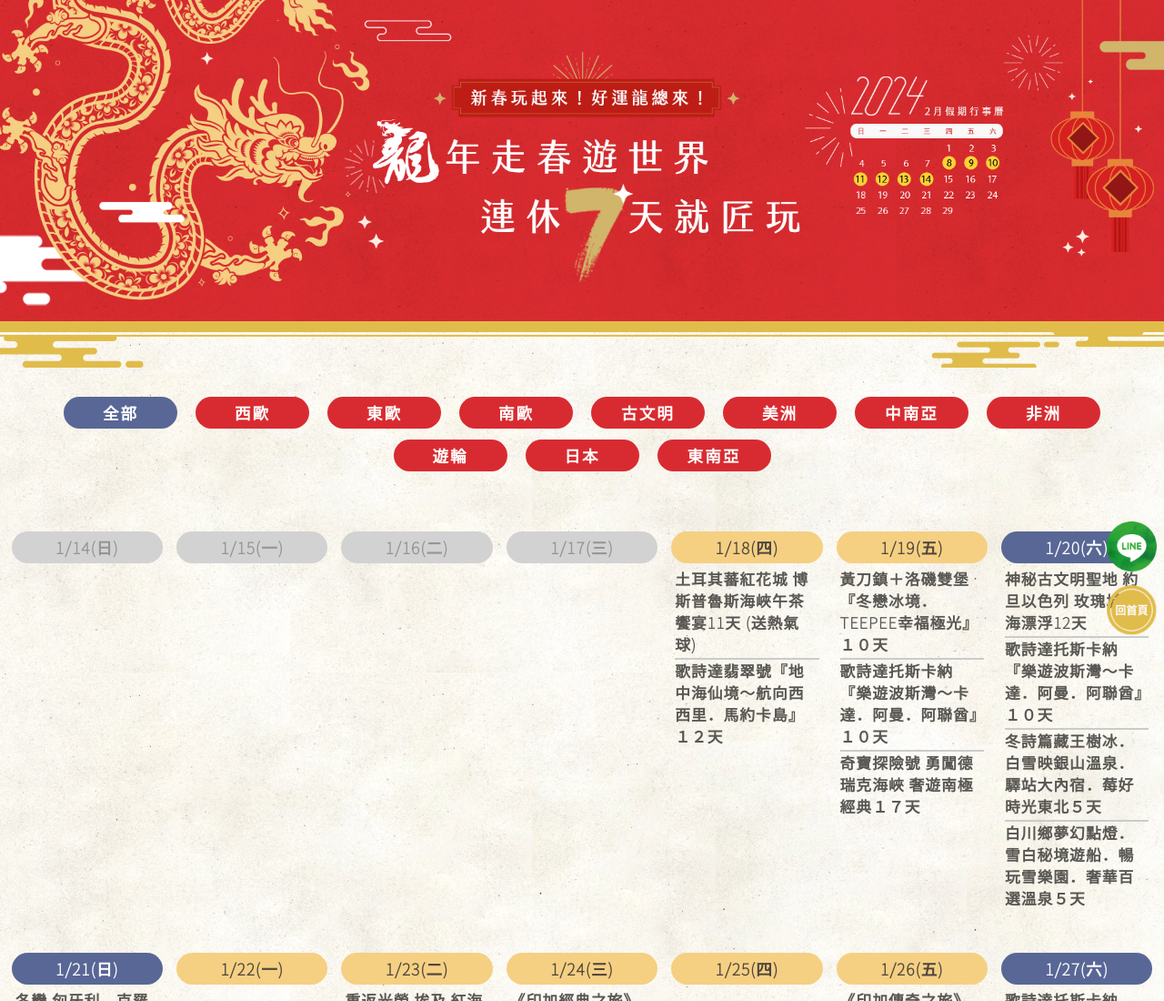
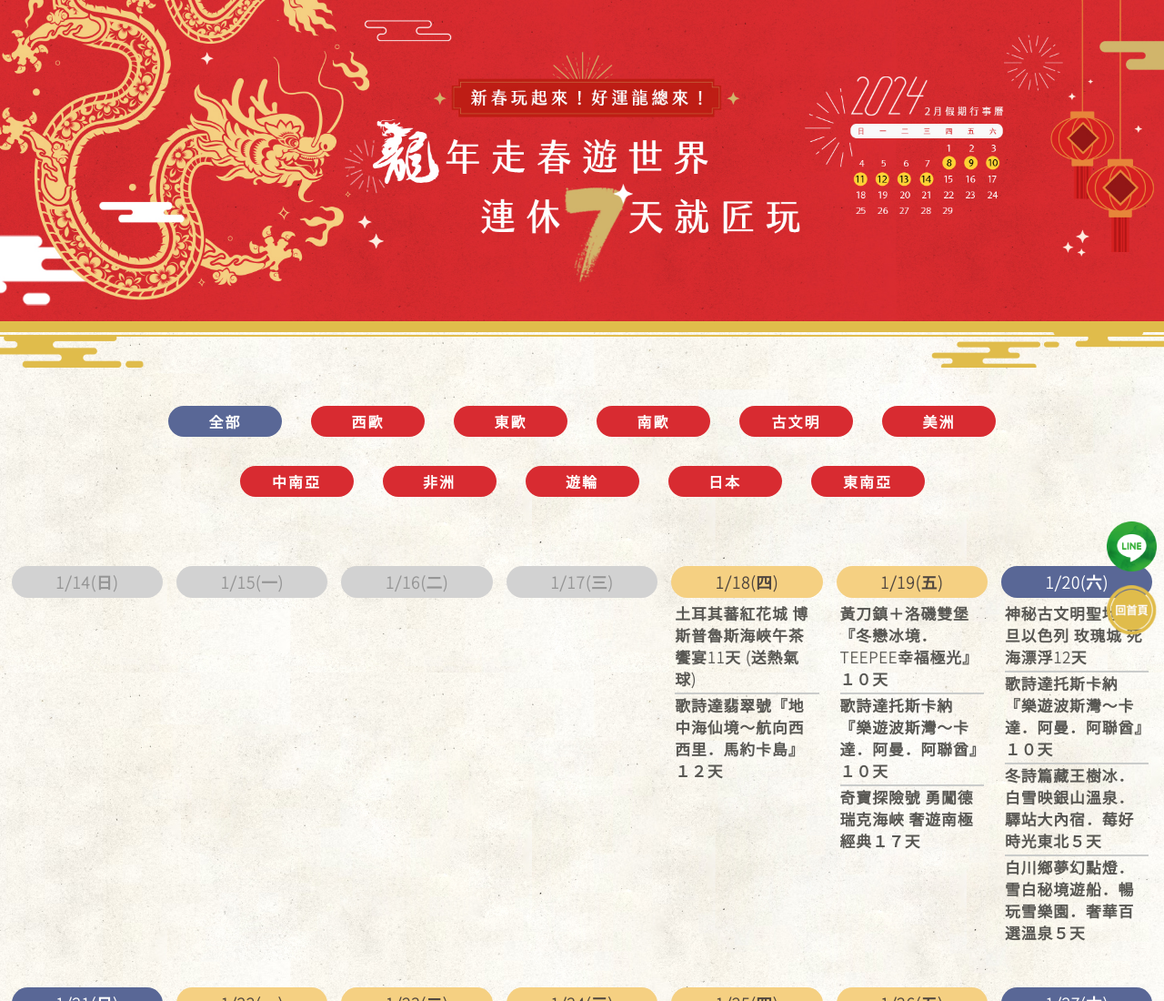
Before and after one commit to aac219oo/artisan-2024CNY, a plain HTML site: page index.html in a window 1280 px wide. Shown: the top 1100 px of the page at 91% size. Drawn offline with nearby package versions, Linux system fonts and the light colour scheme.

Commit message:
area-btn renew

```diff
--- a/css/style.css
+++ b/css/style.css
@@ -36,7 +36,7 @@
 
 
 .navDateTool {
-    width: 95%;
+    width: 77%;
     margin: 0 auto;
     display: flex;
     flex-wrap: wrap;
@@ -45,14 +45,14 @@
 }
 
 .buttons {
-    margin: 6px 10px;
+    margin: 16px 16px;
 }
 
 .btn {
     padding: 5px 30px;
     background: #d82b31;
     border-radius: 20px;
-    font-size: 1.1rem;
+    font-size: 1rem;
     color: #fffffd;
     font-weight: 600;
     letter-spacing: 2px;
```
